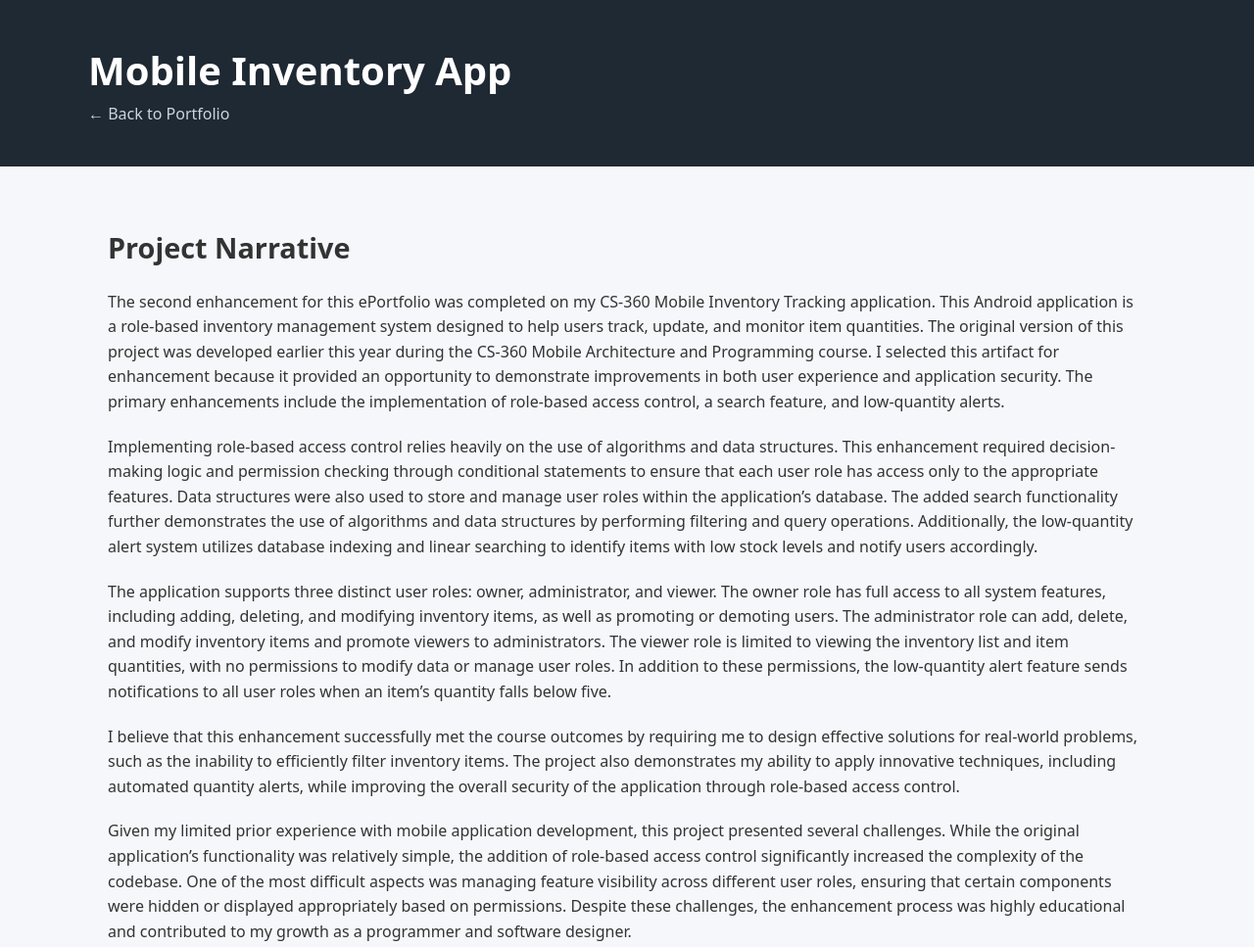
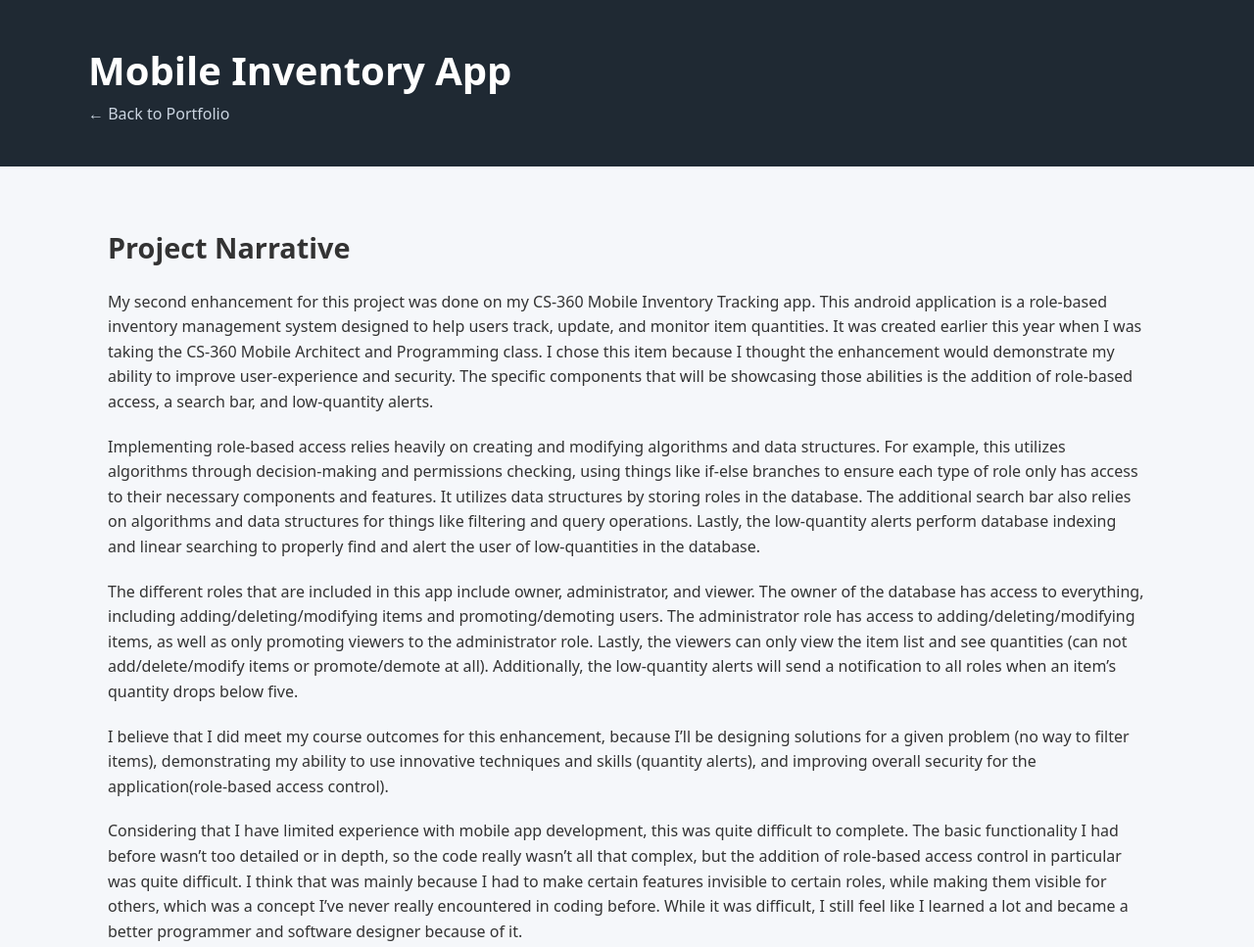
Before and after one commit to BrycenM4/BrycenM4.github.io, a plain HTML site: page projects/inventory-app.html in a window 1280 px wide. Shown: the top 967 px of the page at 98% size. Drawn offline with Linux system fonts and the light colour scheme.

Commit message:
fix typos and slightly change navigation menu

```diff
--- a/projects/inventory-app.html
+++ b/projects/inventory-app.html
@@ -18,62 +18,60 @@
 
 <main>
 
-  <section class="section">
+<section class="section">
   <h2>Project Narrative</h2>
 
   <p>
-    The second enhancement for this ePortfolio was completed on my CS-360 Mobile Inventory
-    Tracking application. This Android application is a role-based inventory management
-    system designed to help users track, update, and monitor item quantities. The original
-    version of this project was developed earlier this year during the CS-360 Mobile
-    Architecture and Programming course. I selected this artifact for enhancement because
-    it provided an opportunity to demonstrate improvements in both user experience and
-    application security. The primary enhancements include the implementation of
-    role-based access control, a search feature, and low-quantity alerts.
+    My second enhancement for this project was done on my CS-360 Mobile Inventory Tracking
+    app. This android application is a role-based inventory management system designed to
+    help users track, update, and monitor item quantities. It was created earlier this
+    year when I was taking the CS-360 Mobile Architect and Programming class. I chose this
+    item because I thought the enhancement would demonstrate my ability to improve
+    user-experience and security. The specific components that will be showcasing those
+    abilities is the addition of role-based access, a search bar, and low-quantity alerts.
   </p>
 
   <p>
-    Implementing role-based access control relies heavily on the use of algorithms and
-    data structures. This enhancement required decision-making logic and permission
-    checking through conditional statements to ensure that each user role has access only
-    to the appropriate features. Data structures were also used to store and manage user
-    roles within the application’s database. The added search functionality further
-    demonstrates the use of algorithms and data structures by performing filtering and
-    query operations. Additionally, the low-quantity alert system utilizes database
-    indexing and linear searching to identify items with low stock levels and notify
-    users accordingly.
+    Implementing role-based access relies heavily on creating and modifying algorithms and
+    data structures. For example, this utilizes algorithms through decision-making and
+    permissions checking, using things like if-else branches to ensure each type of role
+    only has access to their necessary components and features. It utilizes data
+    structures by storing roles in the database. The additional search bar also relies on
+    algorithms and data structures for things like filtering and query operations. Lastly,
+    the low-quantity alerts perform database indexing and linear searching to properly find
+    and alert the user of low-quantities in the database.
   </p>
 
   <p>
-    The application supports three distinct user roles: owner, administrator, and viewer.
-    The owner role has full access to all system features, including adding, deleting, and
-    modifying inventory items, as well as promoting or demoting users. The administrator
-    role can add, delete, and modify inventory items and promote viewers to administrators.
-    The viewer role is limited to viewing the inventory list and item quantities, with no
-    permissions to modify data or manage user roles. In addition to these permissions, the
-    low-quantity alert feature sends notifications to all user roles when an item’s
-    quantity falls below five.
+    The different roles that are included in this app include owner, administrator, and
+    viewer. The owner of the database has access to everything, including
+    adding/deleting/modifying items and promoting/demoting users. The administrator role
+    has access to adding/deleting/modifying items, as well as only promoting viewers to
+    the administrator role. Lastly, the viewers can only view the item list and see
+    quantities (can not add/delete/modify items or promote/demote at all). Additionally,
+    the low-quantity alerts will send a notification to all roles when an item’s quantity
+    drops below five.
   </p>
 
   <p>
-    I believe that this enhancement successfully met the course outcomes by requiring me
-    to design effective solutions for real-world problems, such as the inability to
-    efficiently filter inventory items. The project also demonstrates my ability to apply
-    innovative techniques, including automated quantity alerts, while improving the
-    overall security of the application through role-based access control.
+    I believe that I did meet my course outcomes for this enhancement, because I’ll be
+    designing solutions for a given problem (no way to filter items), demonstrating my
+    ability to use innovative techniques and skills (quantity alerts), and improving
+    overall security for the application(role-based access control).
   </p>
 
   <p>
-    Given my limited prior experience with mobile application development, this project
-    presented several challenges. While the original application’s functionality was
-    relatively simple, the addition of role-based access control significantly increased
-    the complexity of the codebase. One of the most difficult aspects was managing feature
-    visibility across different user roles, ensuring that certain components were hidden
-    or displayed appropriately based on permissions. Despite these challenges, the
-    enhancement process was highly educational and contributed to my growth as a
-    programmer and software designer.
+    Considering that I have limited experience with mobile app development, this was quite
+    difficult to complete. The basic functionality I had before wasn’t too detailed or in
+    depth, so the code really wasn’t all that complex, but the addition of role-based
+    access control in particular was quite difficult. I think that was mainly because I
+    had to make certain features invisible to certain roles, while making them visible for
+    others, which was a concept I’ve never really encountered in coding before. While it
+    was difficult, I still feel like I learned a lot and became a better programmer and
+    software designer because of it.
   </p>
 </section>
+
 
 <section class="section alt-bg">
   <h2>Project Screenshots</h2>
```
Also changed, not shown: index.html (+0 -1 lines), projects/3D-scene.html (+31 -32 lines), projects/dashboard.html (+31 -30 lines).
